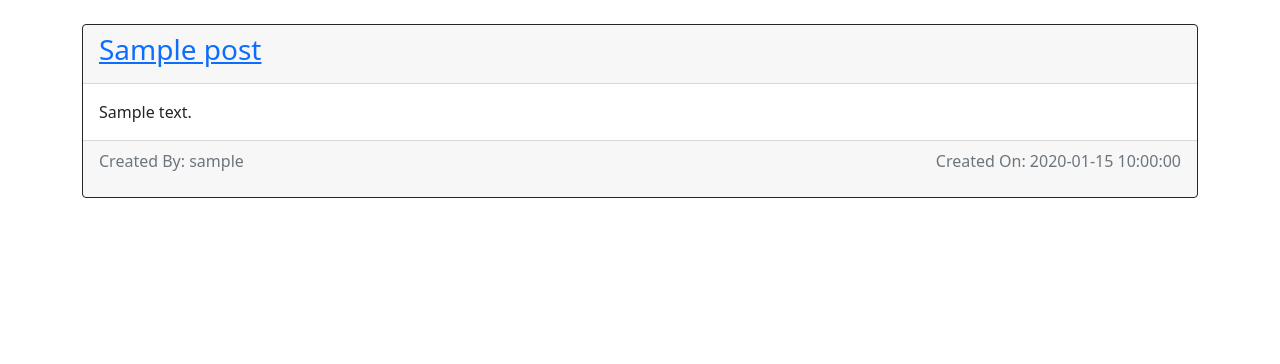
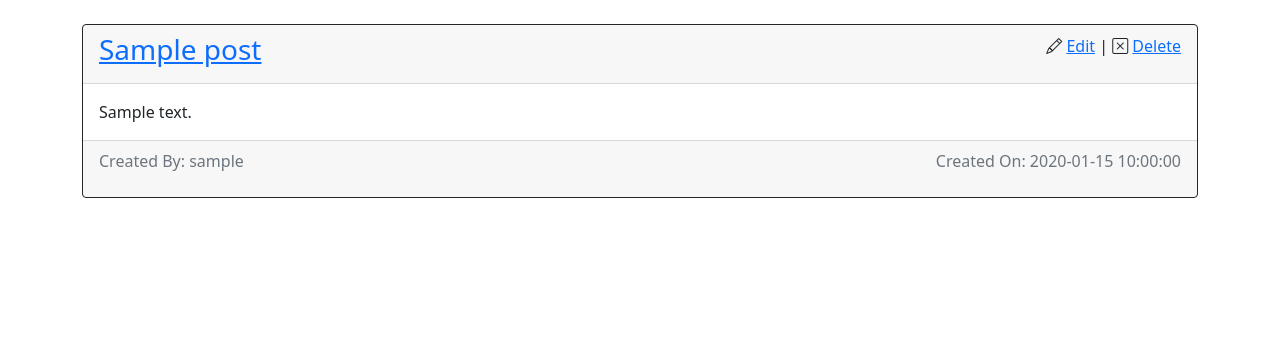
Before and after one commit to York13Pud/python-flask-blog-site, a Flask app: page / in a window 1280 px wide. Shown: the part 56-420 px from the top of the page. Run offline with Flask 2, Linux system fonts and the light colour scheme; a user stored in the database is signed in; tables that the repository leaves empty hold one stand-in row (values such as "Sample post").

Commit message:
Added delete post function with user checking.

```diff
--- a/website/templates/index.html
+++ b/website/templates/index.html
@@ -11,9 +11,16 @@
         <br />
         <div class="card border-dark">
             <div class="card-header d-flex justify-content-between align-items-center">
-                <a href="{{ url_for("views.home") }}/{{ post.id }}">
+                <a href="{{ url_for("views.read_post", post_id = post.id) }}">
                     <h3>{{ post.title }}</h3>
                 </a>
+                <p>
+                    {% if post.author == user.id%}
+                    <span class="bi bi-pencil">  </span><a href="{{ url_for("views.edit_post", post_id=post.id) }}">Edit</a> |
+                    <span class="bi bi-x-square">  </span><a href="{{ url_for("views.delete_post", post_id=post.id) }}">Delete</a>
+                    {% endif %}
+                </p>
+
             </div>
             <div class="card-body d-flex justify-content-between align-items-center"
                 <h2>{{ post.text }}</h2>
--- a/website/views.py
+++ b/website/views.py
@@ -43,3 +43,32 @@ def create_post():
             return redirect(url_for("views.home"))
 
     return render_template("create_post.html", user=current_user)
+
+@views.route("/delete/<int:post_id>", methods=["GET"])
+@login_required
+def delete_post(post_id):
+    post_to_delete = Post.query.get(post_id)
+
+    if post_to_delete.author == current_user.id:
+
+        db.session.delete(post_to_delete)
+        db.session.commit()
+        flash(f"Post {post_id} has been deleted.", category = "success")
+
+        return redirect(url_for("views.home"))
+
+    else:
+        flash(f"You are not authorised to delete that post.", category = "error")
+        return redirect(url_for("views.home"))
+
+
+@views.route("/edit/<int:post_id>", methods=["GET"])
+@login_required
+def edit_post(post_id):
+    return redirect(url_for("views.home"))
+
+
+@views.route("/post/<int:post_id>", methods=["GET"])
+@login_required
+def read_post(post_id):
+    return redirect(url_for("views.home"))
```
Also changed, not shown: 1 other file.
